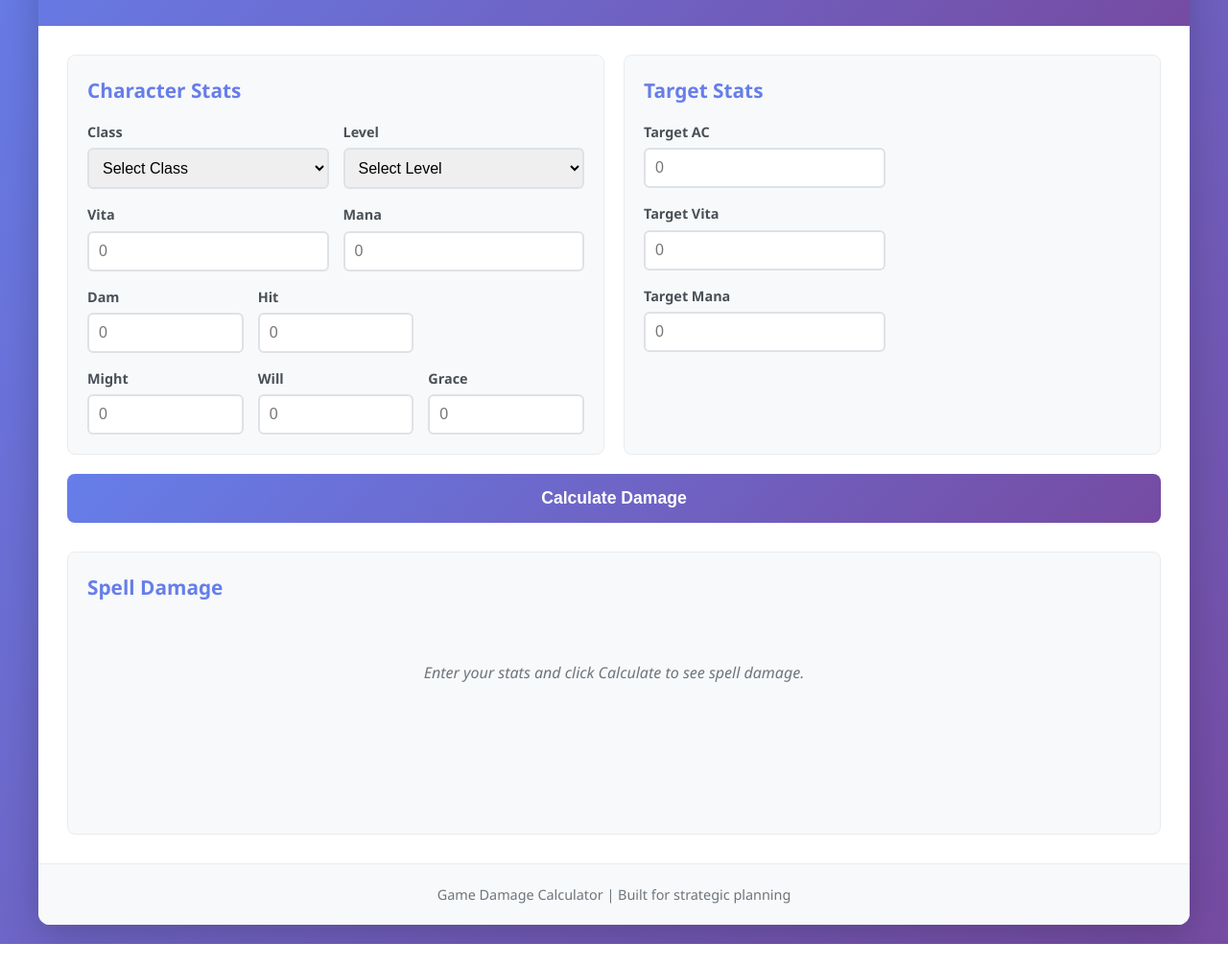
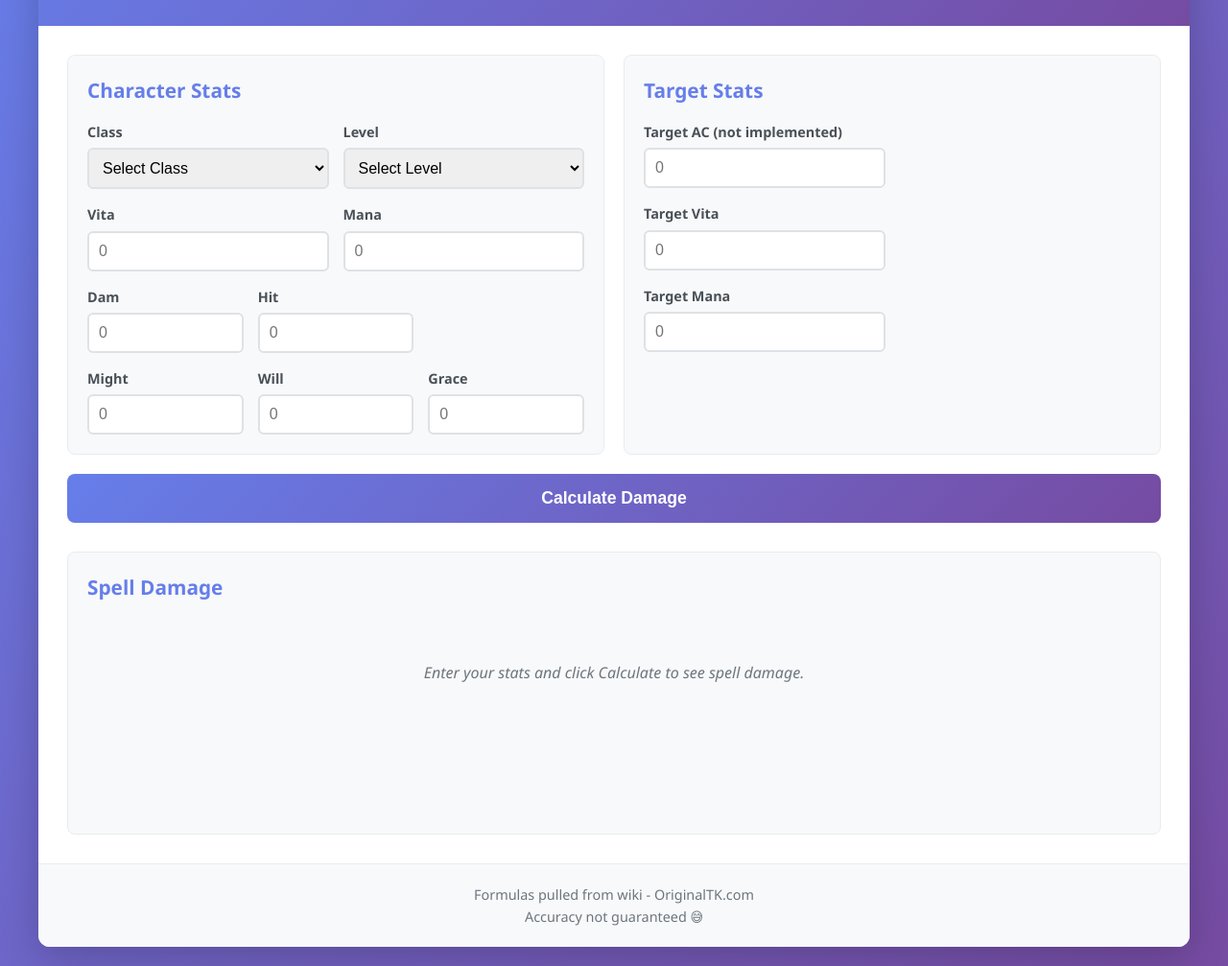
Before and after one commit to qomini/qomini.github.io, a plain HTML site: page index.html in a window 1280 px wide. Shown: the part 155-1162 px from the top of the page at 96% size. Before the commit the page ends 1139 px from the top, so only its background shows below. Drawn offline with Linux system fonts and the light colour scheme.

Commit message:
Updated frontpage w/ some FYI

```diff
--- a/index.html
+++ b/index.html
@@ -3,13 +3,13 @@
 <head>
     <meta charset="UTF-8">
     <meta name="viewport" content="width=device-width, initial-scale=1.0">
-    <title>Game Damage Calculator</title>
+    <title>OTK Damage Calculator</title>
     <link rel="stylesheet" href="css/styles.css">
 </head>
 <body>
     <div class="container">
         <header>
-            <h1>Damage Calculator</h1>
+            <h1>OTK Damage Calculator</h1>
             <p class="subtitle">Calculate spell damage for your character</p>
         </header>
 
@@ -84,7 +84,7 @@
 
                         <div class="form-row">
                             <div class="form-group">
-                                <label for="targetAC">Target AC</label>
+                                <label for="targetAC">Target AC (not implemented)</label>
                                 <input type="number" id="targetAC" min="-999" max="999" placeholder="0">
                             </div>
                         </div>
@@ -118,7 +118,8 @@
         </main>
 
         <footer>
-            <p>Game Damage Calculator | Built for strategic planning</p>
+            <p>Formulas pulled from wiki - OriginalTK.com</p>
+            <p>Accuracy not guaranteed 😅</p>
         </footer>
     </div>
 
```
